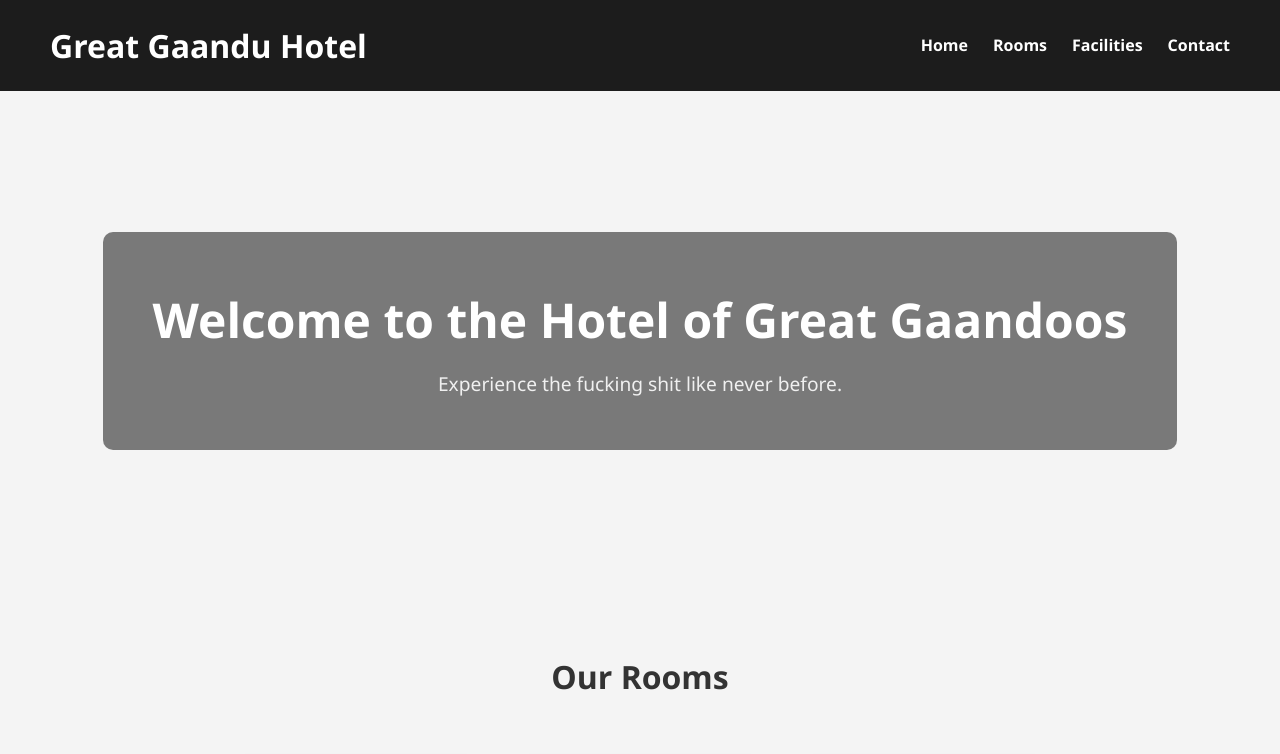
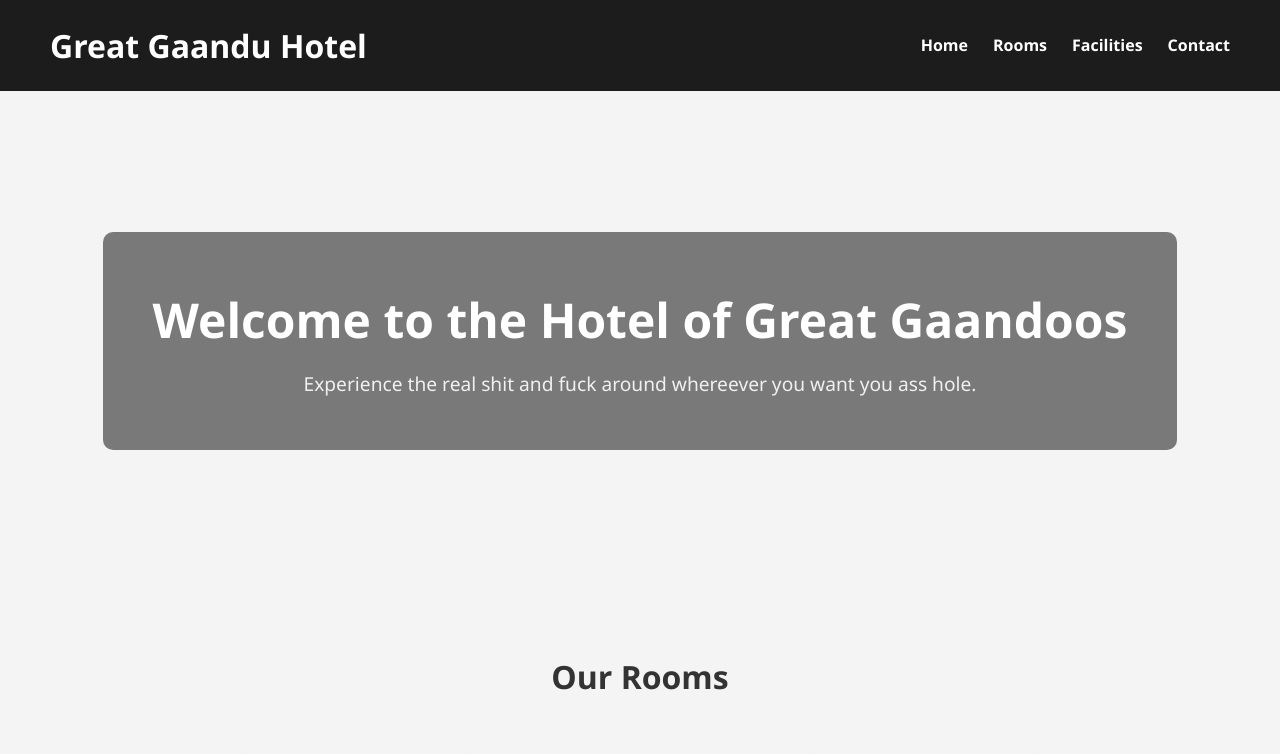
Before and after one commit to khubaib04670/hotel-web-app, a plain HTML site: page index.html in a window 1280 px wide. Shown: the top 754 px of the page. Drawn offline with Linux system fonts and the light colour scheme.

```diff
--- a/index.html
+++ b/index.html
@@ -21,7 +21,7 @@
     <section class="hero">
         <div class="hero-overlay">
             <h2>Welcome to the Hotel of Great Gaandoos</h2>
-            <p>Experience the fucking shit like never before.</p>
+            <p>Experience the real shit and fuck around whereever you want you ass hole.</p>
         </div>
     </section>
 
```
